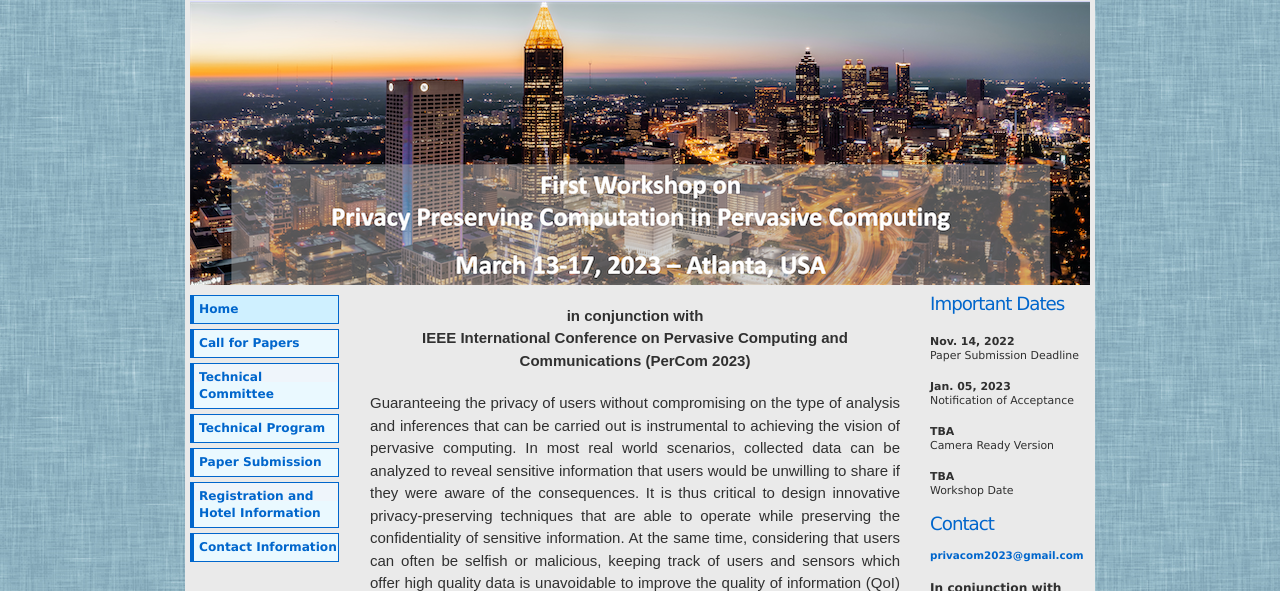
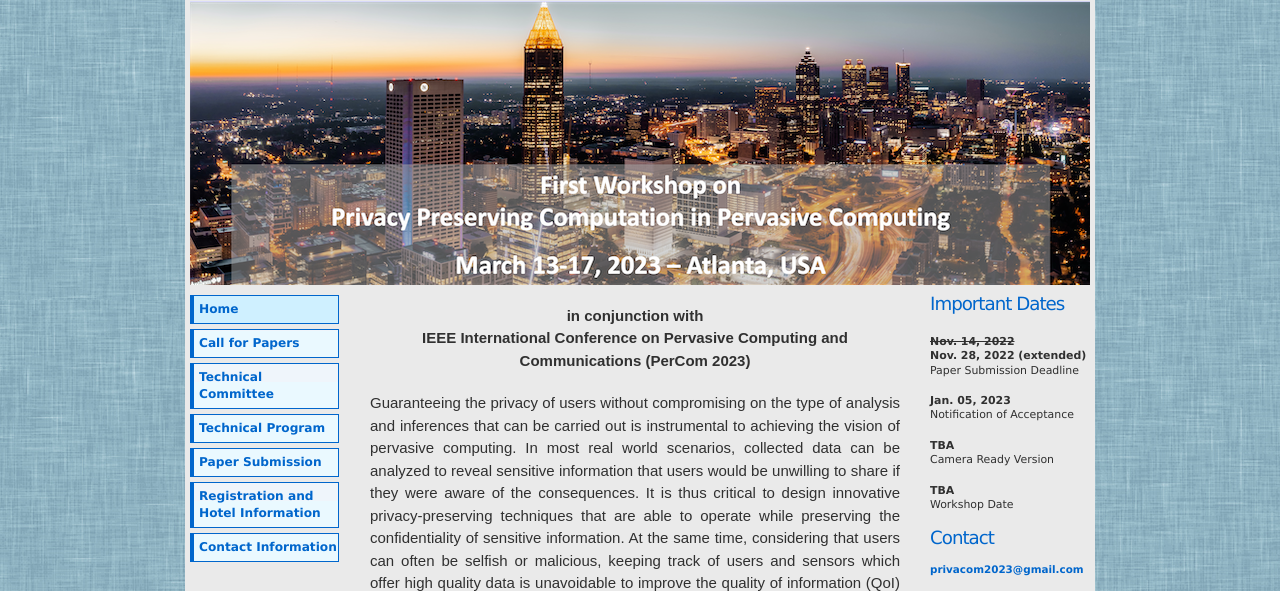
Before and after one commit to privacom2023/privacom2023.github.io, a plain HTML site: page index.html in a window 1280 px wide. Shown: the top 591 px of the page. Drawn offline with Linux system fonts and the light colour scheme.

Commit message:
Deadline extension

```diff
--- a/index.html
+++ b/index.html
@@ -38,7 +38,8 @@
         <H2>Important Dates</H2>
 
         <BR> <span>
-                <P><strong>Nov. 14, 2022</strong><BR>
+          <P><strong style="text-decoration: line-through">Nov. 14, 2022</strong><BR>
+            <strong>Nov. 28, 2022 (extended)</strong><BR>
                 Paper Submission Deadline</P>
             <P><strong>Jan. 05, 2023</strong><BR>
                 Notification of Acceptance</P>
```
Also changed, not shown: cfp.html (+3 -2 lines), committee.html (+2 -1 lines), contact.html (+2 -1 lines), program.html (+2 -1 lines), submission.html (+2 -1 lines). Lines whose indentation alone changed are shown as unchanged.
